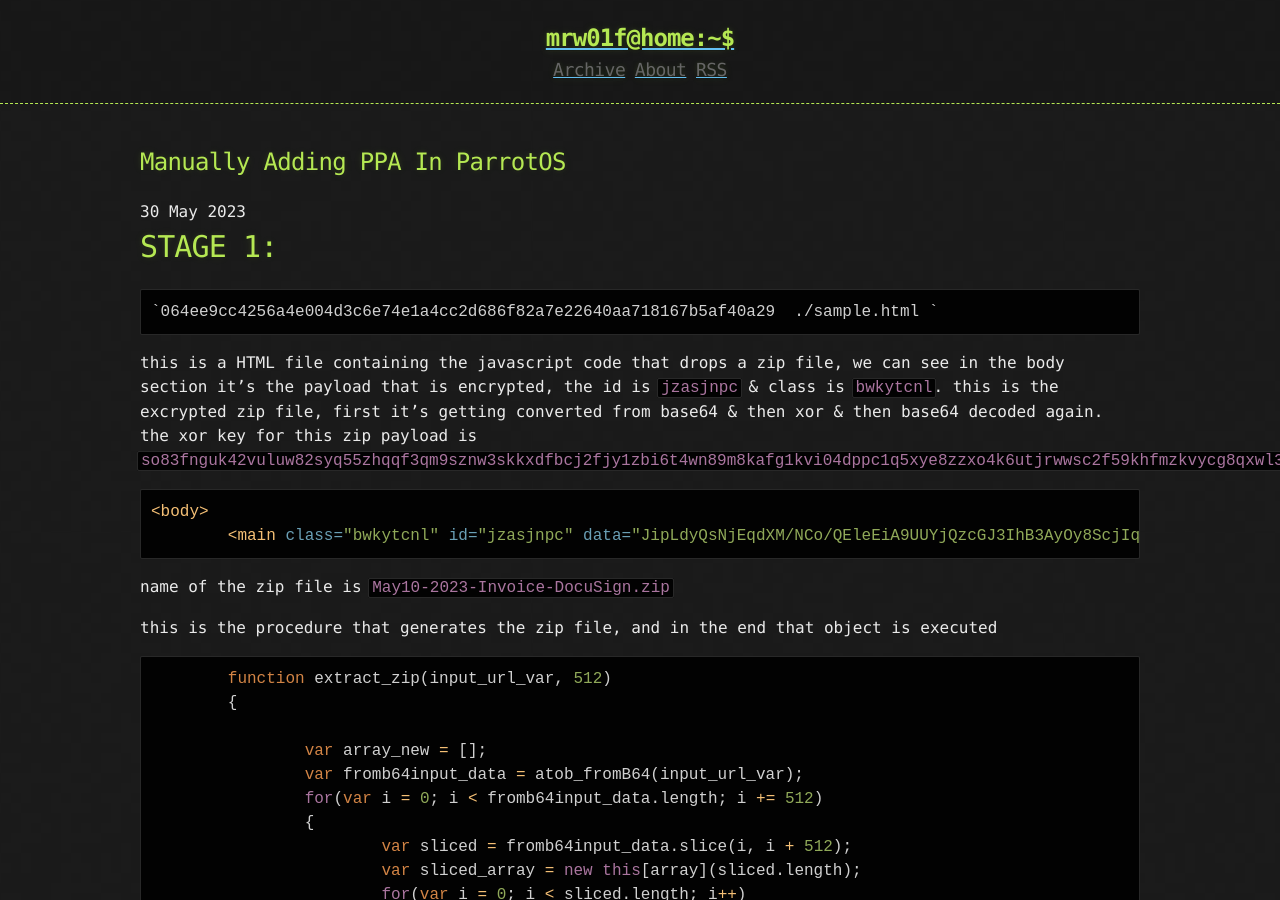
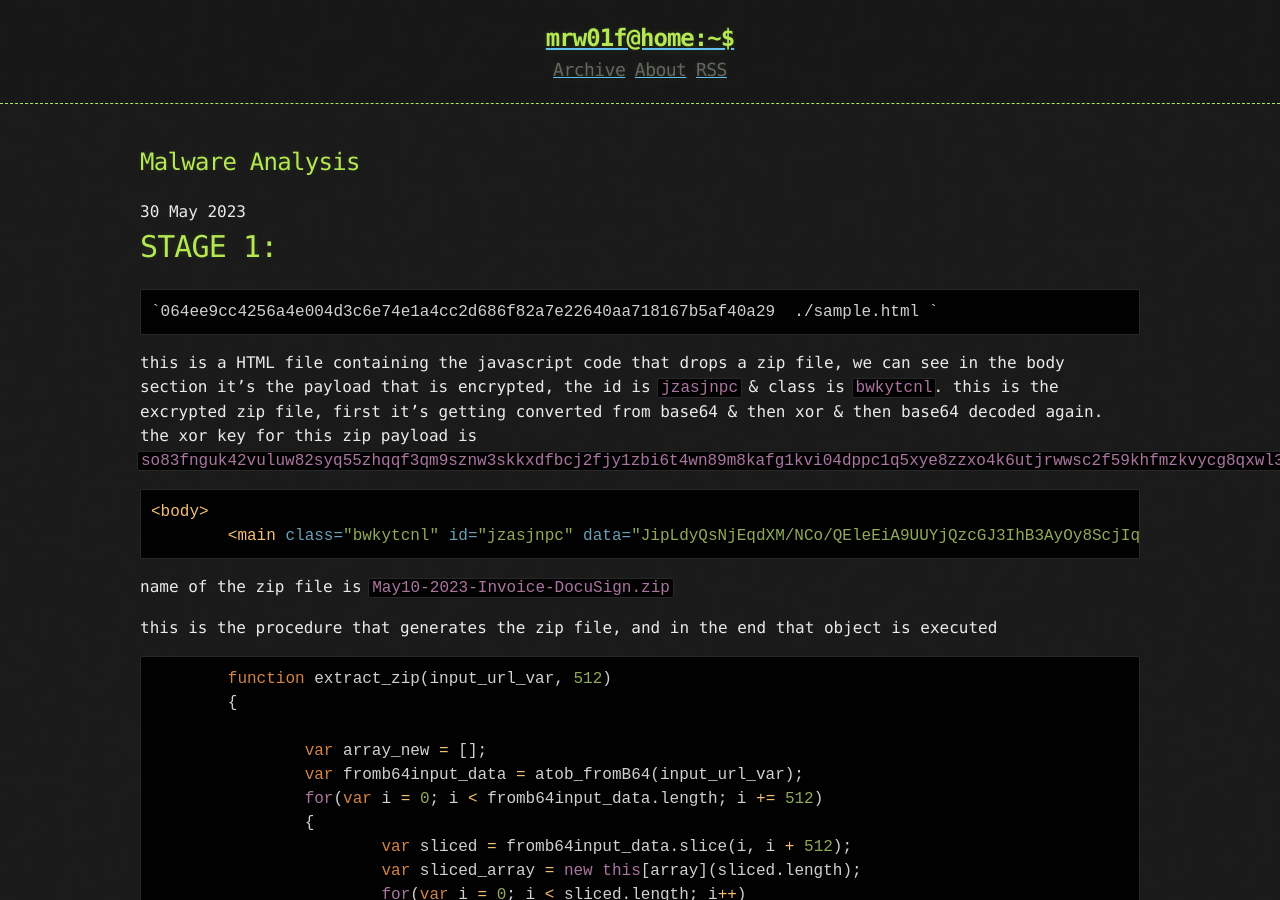
Before and after one commit to MRW01F/blog, a Jekyll site: the page built from _posts/2023-05-30-Malware-Analysis.md, in a window 1280 px wide and 900 px high. Built offline with Jekyll 4.4.1, drawn with Linux system fonts in a browser that asks for light colours.

Commit message:
fix title of malware Analysis

```diff
--- a/_posts/2023-05-30-Malware-Analysis.md
+++ b/_posts/2023-05-30-Malware-Analysis.md
@@ -1,5 +1,5 @@
 ---
-title: Manually Adding PPA In ParrotOS
+title: Malware Analysis
 published: true
 ---
 
```
